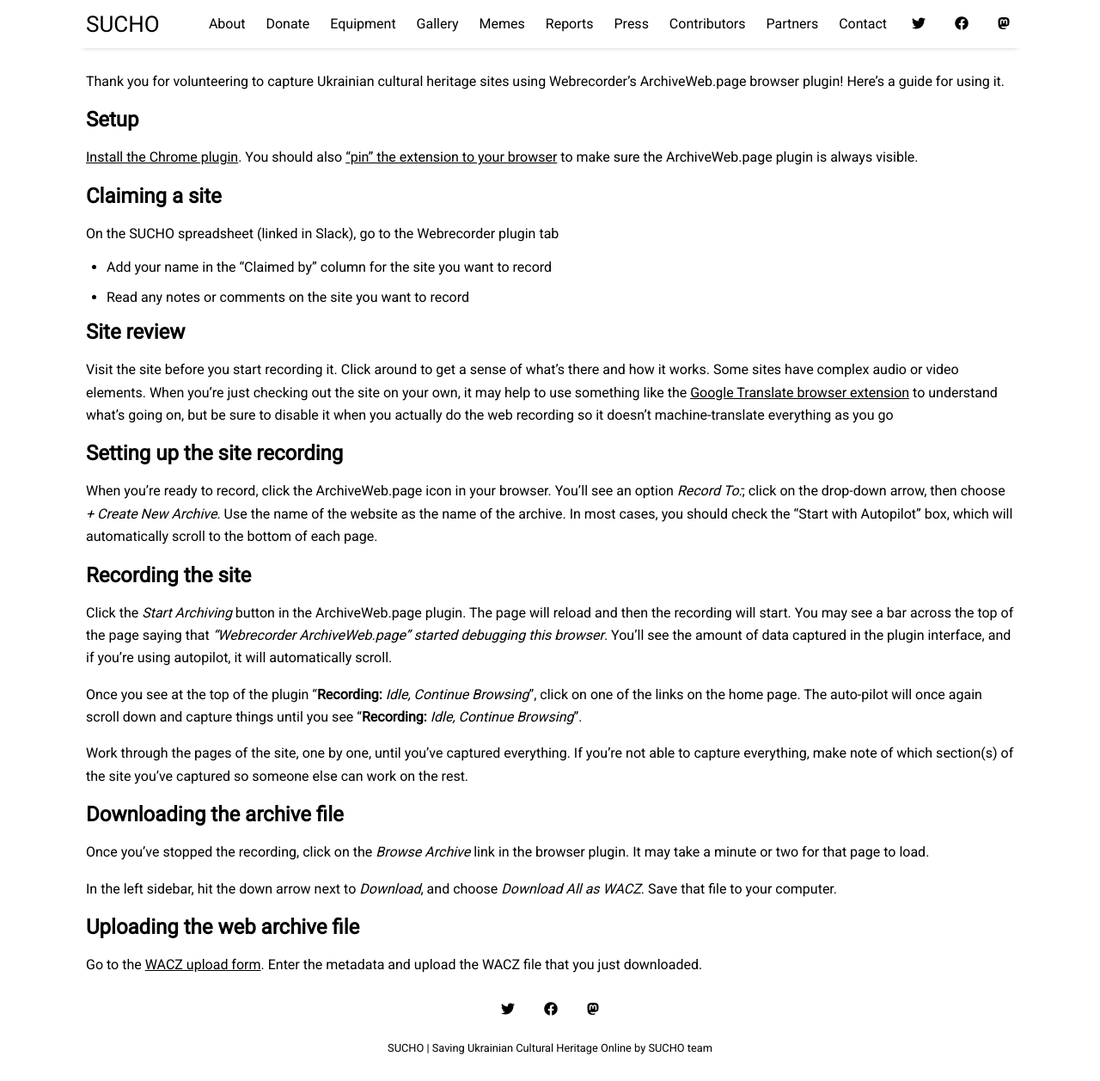
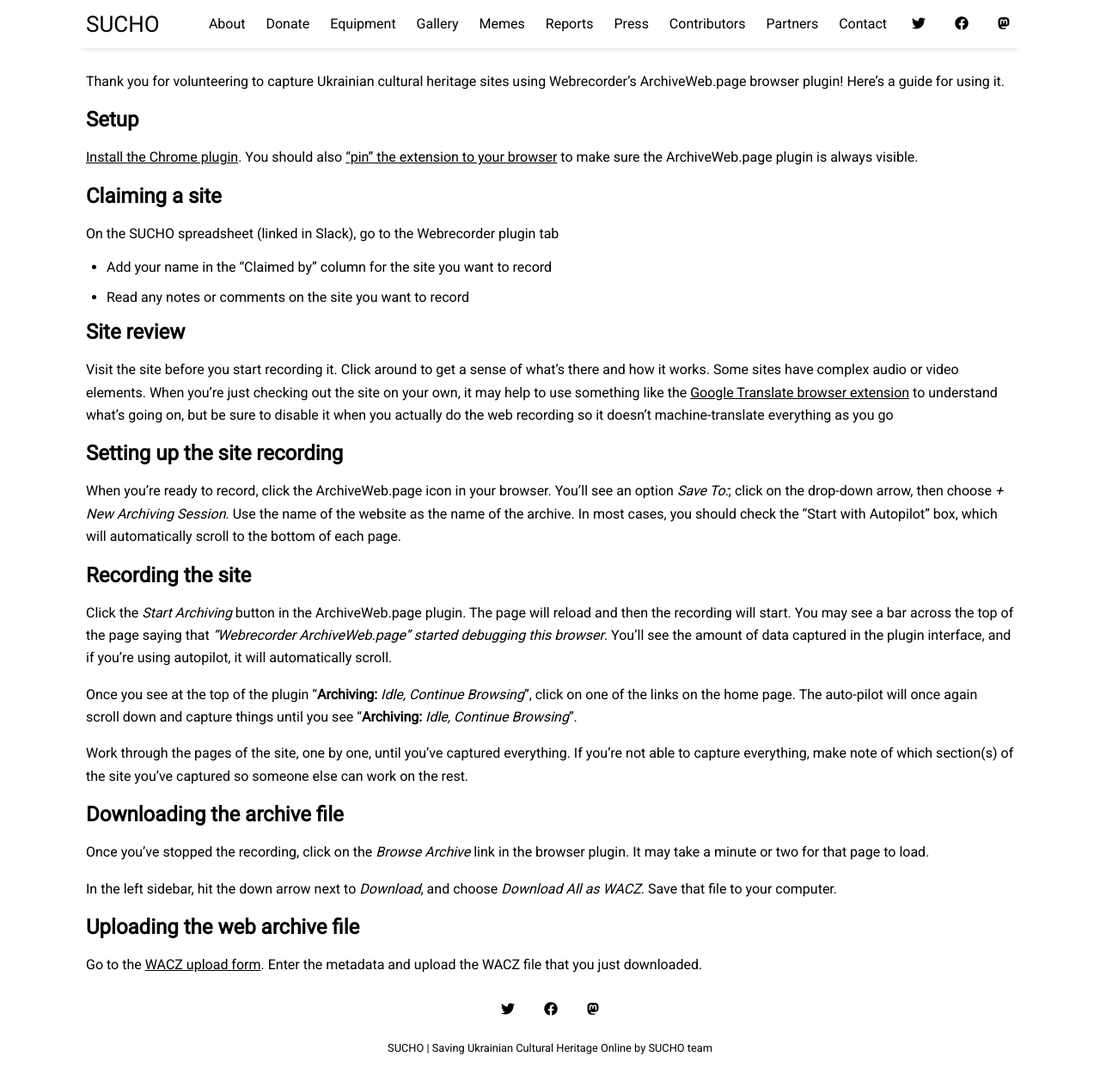
Before and after one commit to sucho-archiving/sucho-archiving.github.io, a Jekyll site: the page built from pages/webrecorder-browser-plugin-instructions.md, in a window 1280 px wide and 1257 px high. Shown: the whole window at 86% size. Built offline with Jekyll 4.4.1, drawn with Linux system fonts in a browser that asks for light colours.

Commit message:
Updates ArchiveWeb.page application copy

```diff
--- a/pages/webrecorder-browser-plugin-instructions.md
+++ b/pages/webrecorder-browser-plugin-instructions.md
@@ -20,12 +20,12 @@
 Visit the site before you start recording it. Click around to get a sense of what's there and how it works. Some sites have complex audio or video elements. When you're just checking out the site on your own, it may help to use something like the [Google Translate browser extension](https://chrome.google.com/webstore/detail/google-translate/aapbdbdomjkkjkaonfhkkikfgjllcleb/RK%3D2/RS%3DBBFW_pnWkPY0xPMYsAZI5xOgQEE-) to understand what's going on, but be sure to disable it when you actually do the web recording so it doesn't machine-translate everything as you go
 
 ## Setting up the site recording
-When you're ready to record, click the ArchiveWeb.page icon in your browser. You'll see an option *Record To:*; click on the drop-down arrow, then choose *+ Create New Archive*. Use the name of the website as the name of the archive. In most cases, you should check the "Start with Autopilot" box, which will automatically scroll to the bottom of each page.
+When you're ready to record, click the ArchiveWeb.page icon in your browser. You'll see an option *Save To:*; click on the drop-down arrow, then choose *+ New Archiving Session*. Use the name of the website as the name of the archive. In most cases, you should check the "Start with Autopilot" box, which will automatically scroll to the bottom of each page.
 
 ## Recording the site
 Click the *Start Archiving* button in the ArchiveWeb.page plugin. The page will reload and then the recording will start. You may see a bar across the top of the page saying that *"Webrecorder ArchiveWeb.page" started debugging this browser*. You'll see the amount of data captured in the plugin interface, and if you're using autopilot, it will automatically scroll.
 
-Once you see at the top of the plugin "**Recording:** *Idle, Continue Browsing*", click on one of the links on the home page. The auto-pilot will once again scroll down and capture things until you see "**Recording:** *Idle, Continue Browsing*".
+Once you see at the top of the plugin "**Archiving:** *Idle, Continue Browsing*", click on one of the links on the home page. The auto-pilot will once again scroll down and capture things until you see "**Archiving:** *Idle, Continue Browsing*".
 
 Work through the pages of the site, one by one, until you've captured everything. If you're not able to capture everything, make note of which section(s) of the site you've captured so someone else can work on the rest.
 
```
